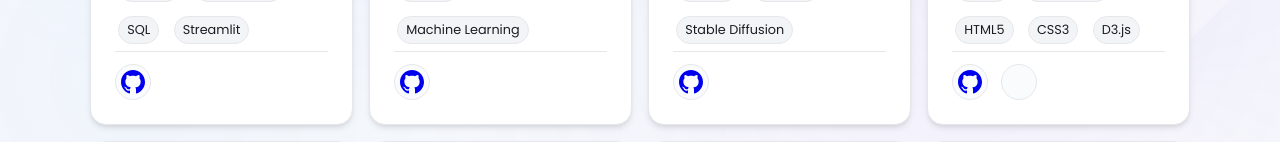
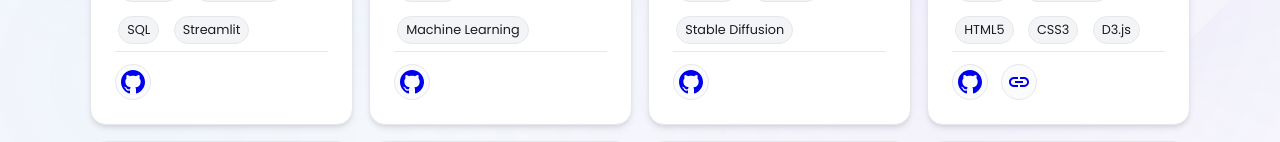
Before and after one commit to santhiya-2000/My_Portfolio, a React (Vite) app: page /My_Portfolio/projects in a window 1280 px wide. Shown: the part 642-784 px from the top of the page. Built offline with nearby package versions, Linux system fonts and the light colour scheme.

Commit message:
demo icon fix

```diff
--- a/src/pages/Projects.jsx
+++ b/src/pages/Projects.jsx
@@ -17,7 +17,7 @@ const ColabIcon = () => (
 
 const DemoIcon = () => (
   <svg xmlns="http://www.w3.org/2000/svg" width="24" height="24" viewBox="0 0 24 24" fill="currentColor">
-    <path d="M10 6H8a2 2 0 0 0-2v2a2 2 0 0 0 2h2a2 2 0 0 0 2v2a2 2 0 0 0-2H8a2 2 0 0 0-2v2a2 2 0 0 0 2h2a2 2 0 0 0 2v-2a2 2 0 0 0-2h-2a2 2 0 0 0-2v-2a2 2 0 0 0 2h2a2 2 0 0 0 2v2a2 2 0 0 0-2h-2a2 2 0 0 0-2v2a2 2 0 0 0 2h2a2 2 0 0 0 2v2a2 2 0 0 0-2h-2a2 2 0 0 0-2v2a2 2 0 0 0 2z"/>
+    <path d="M3.9 12c0-1.71 1.39-3.1 3.1-3.1h4V7H7c-2.76 0-5 2.24-5 5s2.24 5 5 5h4v-1.9H7c-1.71 0-3.1-1.39-3.1-3.1zM8 13h8v-2H8v2zm9-6h-4v1.9h4c1.71 0 3.1 1.39 3.1 3.1s-1.39 3.1-3.1 3.1h-4V17h4c2.76 0 5-2.24 5-5s-2.24-5-5-5z"/>
   </svg>
 );
 
```
